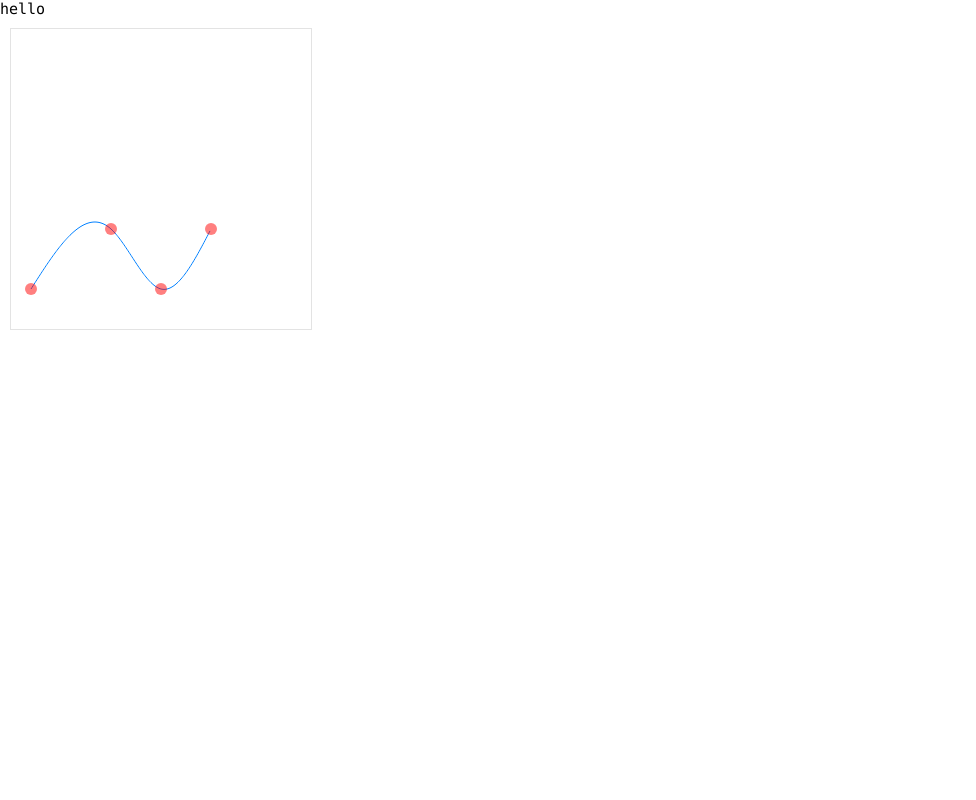
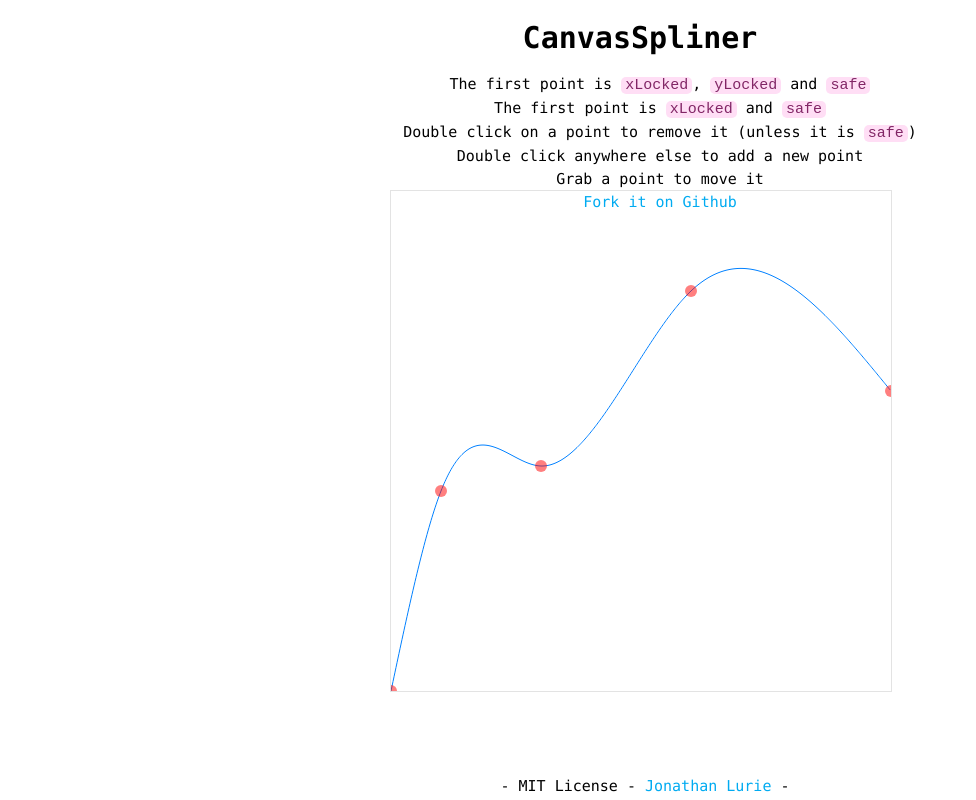
Before and after one commit to jonathanlurie/canvasSpliner, a plain HTML site: page index.html in a window 1280 px wide. Shown: the whole page, without its empty margins (0-976 px from the left). Drawn offline with Linux system fonts and the light colour scheme.

Commit message:
working ok

```diff
--- a/index.html
+++ b/index.html
@@ -12,7 +12,7 @@
     <meta  property=og:description content="This is the description" />
     <meta  property=og:image content="http://me.jonathanlurie.fr/images/bg.jpg" />
 
-    <title>The Title</title>
+    <title>CanvasSpliner</title>
 
     <!-- <link rel="stylesheet" href="style.css" type="text/css" /> -->
     <style>
@@ -21,10 +21,58 @@
         margin:0;
         font-family: "Lucida Console", monospace;
         font-size: 15px;
+        overflow-x: hidden;
+      }
+
+      code {
+        background-color: #ffdef5;
+        color: #822666;
+        padding: 0px 4px 0px 4px;
+        border-radius: 5px;
+      }
+
+      li {
+        margin-bottom: 5px;
+        list-style: none;
+      }
+
+      a {
+        text-decoration: none;
+        color: #01abf1;
+      }
+
+      #info {
+        padding-top: 0px;
+        position: absolute;
+        margin: auto;
+        left: 0;
+        right: 0;
+        /*bottom: 0;*/
+        top: 0;
+        width: 800px;
+        height: 500px;
+        text-align: center;
+      }
+
+      #footer {
+        position: absolute;
+        bottom: 0;
+        left: 0;
+        right: 0;
+        width: 100%;
+        margin: 5px;
+        text-align: center;
       }
 
       #parent {
-        margin: 10px;
+        position: absolute;
+        margin: auto;
+        left: 0;
+        right: 0;
+        bottom: 0;
+        top: 10%;
+        width: 500px;
+        height: 500px;
       }
 
     </style>
@@ -36,19 +84,47 @@
 
   </head>
   <body>
-    <div id="main">hello</div>
+    <div id="info">
+      <h1>CanvasSpliner</h1>
+      <p>
+        <ul>
+          <li>The first point is <code>xLocked</code>, <code>yLocked</code> and <code>safe</code></li>
+          <li>The first point is <code>xLocked</code> and <code>safe</code></li>
+          <li>Double click on a point to remove it (unless it is <code>safe</code>)</li>
+          <li>Double click anywhere else to add a new point</li>
+          <li>Grab a point to move it</li>
+          <li><a href="https://github.com/jonathanlurie/canvasSpliner" target="_blank">Fork it on Github</a></li>
+        </ul>
+
+
+      </p>
+    </div>
+
+    <div id="footer">
+      - MIT License - <a href="http://me.jonathanlurie.fr" target="_blank">Jonathan Lurie</a> -
+    </div>
 
     <div id="parent"></div>
 
     <script>
 
-    var cs = new CanvasSpliner("parent", 300, 300);
-    cs.add( {x:20, y: 40} );
-    cs.add( {x:100, y: 100} );
-    cs.add( {x:150, y: 40} );
-    cs.add( {x:200, y: 100} );
+    var cs = new CanvasSpliner("parent", 500, 500);
 
-    console.log( cs.getValue( 10 ) );
+    /*
+    for each point we have:
+      x: its position on x axis
+      y: its position on y axis
+      xLocked: cannot be dragged along x axis when true
+      yLocked: cannot be dragged along y axis when true
+      safe: cannot be deleted when hovering and pressin "d"
+    */
+
+    cs.add( {x:0, y: 0, xLocked: true, yLocked: true, safe: true} );
+    cs.add( {x:0.1, y: 0.4} );
+    cs.add( {x:0.3, y: 0.45} );
+    cs.add( {x:0.6, y: 0.8} );
+    cs.add( {x:1, y: 0.6, xLocked: true, safe: true} );
+
 
 
 
--- a/js/CanvasSpliner.js
+++ b/js/CanvasSpliner.js
@@ -20,8 +20,8 @@ class CanvasSpliner {
     // color of the control points
     this._controlPointStyle = {
       idle: "rgba(255, 0, 0, 0.5)",
-      hovered: "rgba(0, 255, 0, 0.5)",
-      grabed: "rgba(0, 0, 255, 0.5)"
+      hovered: "rgba(0, 0, 255, 0.5)",
+      grabed: "rgba(0, 200, 0, 0.5)"
     }
 
     // style of the curve
@@ -40,11 +40,8 @@ class CanvasSpliner {
     this._pointGrabedIndex = -1;
     this._mouseDown = false; // says if the mouse is maintained clicked
 
-
     this._canvas = null;
     this._ctx = null;
-
-
 
     this._screenRatio = window.devicePixelRatio;
 
@@ -54,8 +51,6 @@ class CanvasSpliner {
     if(!parentElem)
       return;
 
-
-
     // creating the canvas
     this._canvas = document.createElement('canvas');
     this._canvas.width  = width;
@@ -64,6 +59,7 @@ class CanvasSpliner {
     this._canvas.style.outline = "none";
     this._canvas.style.cursor = "default";
     this._canvas.style.border = this._borderStyle.out;
+    this._canvas.onselectstart = function () { return false; }
     this._width = width;
     this._height = height;
 
@@ -78,6 +74,7 @@ class CanvasSpliner {
     this._canvas.addEventListener('mousemove', this._onCanvasMouseMove.bind(this), false);
     this._canvas.addEventListener('mousedown', this._onCanvasMouseDown.bind(this), false);
     this._canvas.addEventListener('mouseup', this._onCanvasMouseUp.bind(this), false);
+    this._canvas.addEventListener('dblclick', this._onCanvasMouseDbclick.bind(this), false);
     this._canvas.addEventListener('mouseleave', this._onCanvasMouseLeave.bind(this), false);
     this._canvas.addEventListener('mouseenter', this._onCanvasMouseEnter.bind(this), false);
 
@@ -117,7 +114,6 @@ class CanvasSpliner {
 
     // no point is currently grabbed
     if(this._pointGrabedIndex == -1){
-      console.log("llll");
       // the pointer hovers a point
       if( closestPointInfo.distance <= this._controlPointRadius.idle){
         this._pointHoveredIndex = closestPointInfo.index;
@@ -130,9 +126,9 @@ class CanvasSpliner {
     }
     // a point is grabbed
     else{
-      this._pointCollection.updatePoint( this._pointGrabedIndex, this._mouse )
+      this._pointGrabedIndex = this._pointCollection.updatePoint( this._pointGrabedIndex, this._mouse )
+      this._pointHoveredIndex = this._pointGrabedIndex;
     }
-
 
     this.draw();
   }
@@ -169,6 +165,20 @@ class CanvasSpliner {
     this.draw();
   }
 
+  _onCanvasMouseDbclick(evt){
+    console.log("dbclick");
+    this._canvas.focus();
+
+    if(this._pointHoveredIndex == -1 ){
+      var index = this.add( {x: this._mouse.x / this._width, y: this._mouse.y / this._height} );
+      this._pointHoveredIndex = index;
+    }else{
+      this.remove( this._pointHoveredIndex );
+      this._pointHoveredIndex = -1;
+      this._pointGrabedIndex = -1;
+    }
+
+  }
 
   /**
   * [EVENT] [PRIVATE]
@@ -179,6 +189,12 @@ class CanvasSpliner {
     console.log( "leave" );
     this._canvas.blur();
     this._canvas.style.border = this._borderStyle.out;
+
+    this._mouseDown = false;
+    this._pointGrabedIndex = -1;
+    this._pointHoveredIndex = -1;
+
+    this.draw();
   }
 
 
@@ -203,31 +219,44 @@ class CanvasSpliner {
       return;
 
     console.log("pressed: " + evt.key);
+
+    switch (evt.key) {
+      case "d":
+        this.remove( this._pointHoveredIndex );
+        break;
+      default:
+
+    }
   }
 
 
+
   /**
-  * Init with an array of points.
-  * @param {Array} pts - array of points, each point must be like {x: NUmber, y: Number}
+  * Add a point to the collection
+  * @param {Object} pt - of type {x: Number, y: Number} and optionnally the boolean properties "xLocked" and "yLocked". x and y must be in [0, 1]
   */
-  initWithPoints( pts ){
-    for(var i=0; i<pts.length; i++){
-      if("x" in pts[i] && "y" in pts[i]){
-        this._pointCollection.add( pts[i] );
-      }
-    }
-  }
+  add( pt, draw = true ){
+    var index = null;
 
-  add( pt, draw = true ){
     if("x" in pt && "y" in pt){
-      this._pointCollection.add( pt );
+      pt.x *= this._width;
+      pt.y *= this._height;
+      index = this._pointCollection.add( pt );
+      console.log("a point is added");
     }
 
     if( draw ){
       this.draw();
     }
+
+    return index;
   }
 
+
+  remove( index ){
+    this._pointCollection.remove( index );
+    this.draw();
+  }
 
   draw(){
     this._ctx.clearRect(0, 0, this._width, this._height);
@@ -350,14 +379,26 @@ class PointCollection {
   *
   */
   add( p ){
-    if(p.x >= this._min.x && p.x < this._max.x && p.y >= this._min.y && p.y < this._max.y)
+    var newIndex = null;
+
+    if(p.x >= this._min.x && p.x <= this._max.x && p.y >= this._min.y && p.y <= this._max.y)
     {
+
+      if( !("xLocked" in p) )
+        p.xLocked = false;
+
+      if( !("yLocked" in p) )
+        p.yLocked = false;
+
+      if( !("safe" in p) )
+        p.safe = false;
+
       // adding the point
       this._points.push( p );
-
       this._sortPoints();
-
+      newIndex = this._points.indexOf( p )
     }
+    return newIndex;
   }
 
 
@@ -377,7 +418,7 @@ class PointCollection {
   remove( index ){
     var removedPoint = null;
 
-    if(index > 0 && index < this._points.length){
+    if(index >= 0 && index < this._points.length && !this._points[index].safe){
       removedPoint = this._points.splice(index, 1);
     }
 
@@ -442,18 +483,29 @@ class PointCollection {
   * Update the posiiton of an existing point
   * @param {Number} index - index of the existing point to update
   * @param {Object} p - point that has coord we want to use as new coord. x and y values will be copied, no pointer association
+  * @return {Number} new index, the changed point may have changed its index among the x-ordered list
   */
   updatePoint( index, p ){
+    var newIndex = index;
 
-    if(index > 0 && index < this._points.length){
+    if(index >= 0 && index < this._points.length){
       if(p.x >= this._min.x && p.x < this._max.x && p.y >= this._min.y && p.y < this._max.y){
-        this._points[index].x = p.x;
-        this._points[index].y = p.y;
 
+        if(!this._points[index].xLocked)
+          this._points[index].x = p.x;
+
+        if(!this._points[index].yLocked)
+          this._points[index].y = p.y;
+
+        var thePointInArray = this._points[index];
         this._sortPoints();
+
+        // the point may have changed its index
+        newIndex = this._points.indexOf( thePointInArray )
       }
+    }
 
-    }
+    return newIndex;
   }
 
 
```
Also changed, not shown: readme.md.
